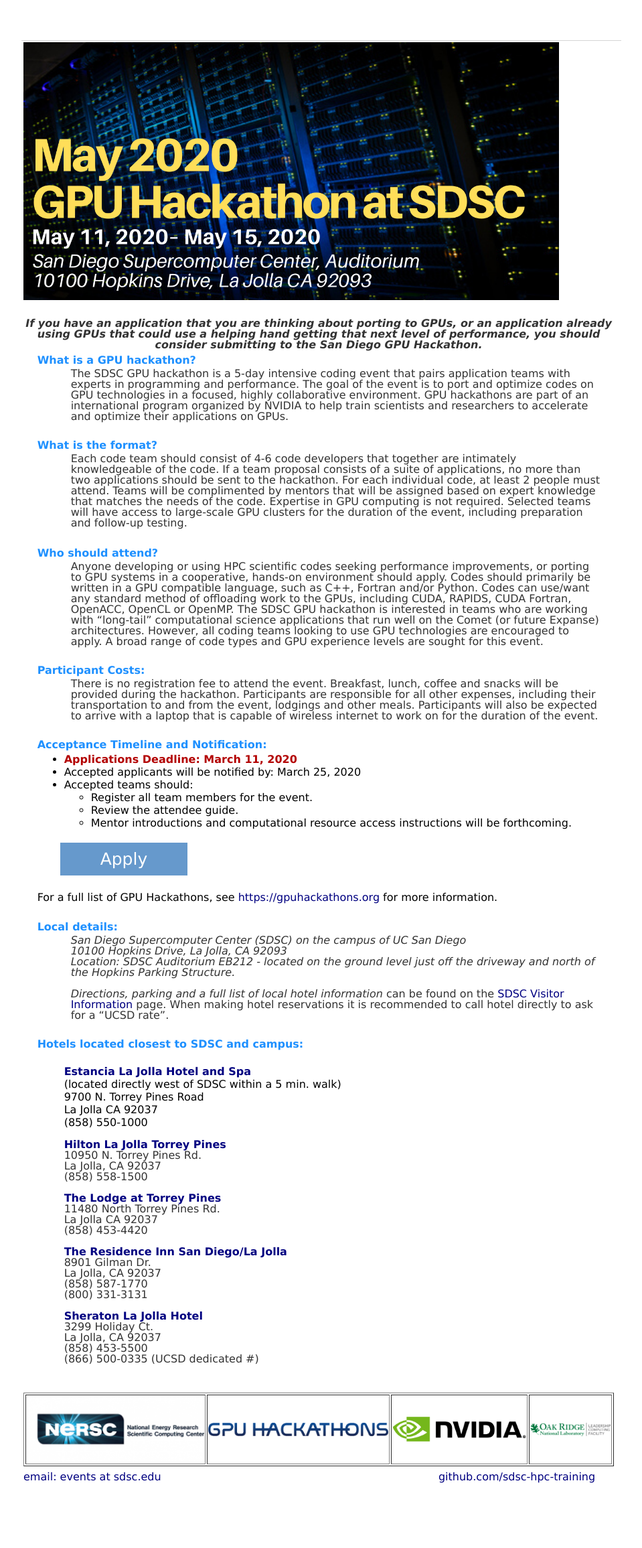
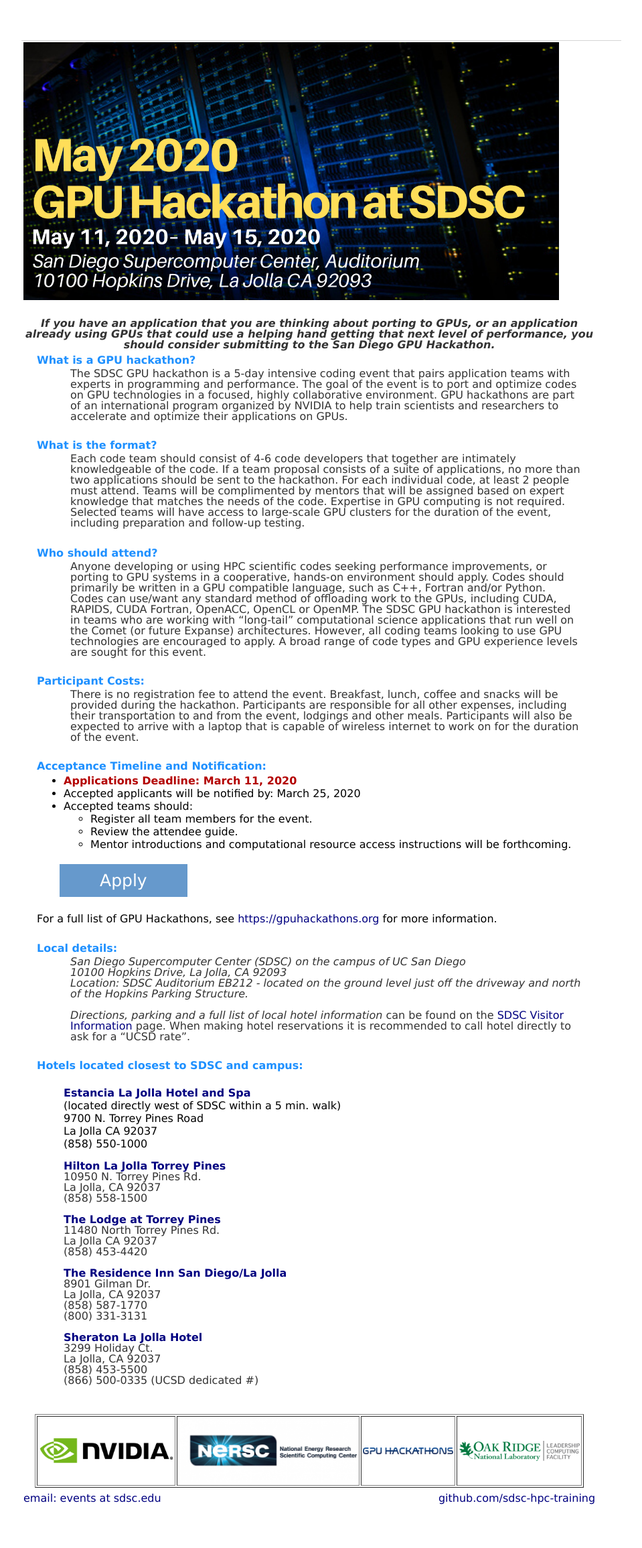
Before and after one commit to sdsc-hpc-training/sdsc-hpc-training.github.io, a Jekyll site: the page built from gpuhackathon/index.html, in a window 1280 px wide. Shown: the whole page at 67% size, without its empty margins (160-1119 px from the left). Built offline with Jekyll 4.4.1, drawn with Linux system fonts in a browser that asks for light colours; before the commit the page ends 2279 px from its top, so only the background shows below that.

Commit message:
adding logos

```diff
--- a/gpuhackathon/index.html
+++ b/gpuhackathon/index.html
@@ -163,17 +163,19 @@
 
 <table border=1 width=96% align="center">
 <tr>
-<td align='center' valign='center'>
+  <td align='center' valign='center'>
+  <img src="./images/NVLogo_H_2160x1080.png" alt="SDSC GPU Hackathon" height="100px" />
+  </td>
+  <td align='center' valign='center'>
 <img src="./images/NERSC_Full_tag.png" alt="SDSC GPU Hackathon" height="100px" />
 </td>
+
 <td align='center' valign='center'>
-<img src="./images/gpuhackathons.org.png" alt="SDSC GPU Hackathon" height="20px" />
+<img src="./images/gpuhackathons.org.png" alt="SDSC GPU Hackathon" height="10px" />
 </td>
+
 <td align='center' valign='center'>
-<img src="./images/NVLogo_H_2160x1080.png" alt="SDSC GPU Hackathon" height="100px" />
-</td>
-<td align='center' valign='center'>
-<img src="./images/olcf_retina_logo.png" alt="SDSC GPU Hackathon" height="20px" />
+<img src="./images/olcf_retina_logo.png" alt="SDSC GPU Hackathon" height="30px" />
 </td>
 
 </tr>
```
